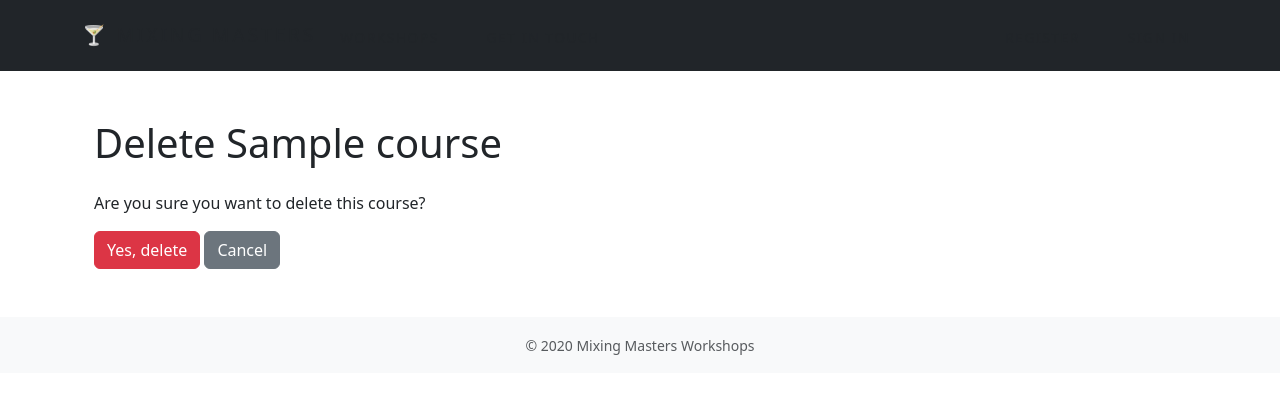
After one commit to Kearns55/mixing-masters, a Django app: template courses/templates/courses/delete_course.html in a window 1280 px wide. The commit adds this page. Shown: the top 394 px of the page. Run offline with Django 4.2, Linux system fonts and the light colour scheme; the template is opened without the code that fills it: most values are stand-ins (such as "Sample title", 1, 10 or a date in 2020).

Commit message:
Add delete course function

```diff
--- /dev/null
+++ b/courses/templates/courses/delete_course.html
@@ -0,0 +1,15 @@
+{% extends 'base.html' %}
+
+{% block title %}Delete {{ course.name }} | Mixing Masters Workshops{% endblock %}
+
+{% block content %}
+<div class="container my-5">
+    <h1 class="mb-4">Delete {{ course.name }}</h1>
+    <p>Are you sure you want to delete this course?</p>
+    <form method="post">
+        {% csrf_token %}
+        <button type="submit" class="btn btn-danger">Yes, delete</button>
+        <a href="{% url 'courses:course_detail' course.pk %}" class="btn btn-secondary">Cancel</a>
+    </form>
+</div>
+{% endblock %}
--- a/courses/urls.py
+++ b/courses/urls.py
@@ -10,6 +10,7 @@ urlpatterns = [
     path('<int:pk>/checkout/', views.create_checkout_session, name='create_checkout_session'),
     path('my-courses/', views.my_courses, name='my_courses'),
     path('update-course/<int:pk>/', views.update_course, name='update_course'),
+    path('delete-course/<int:pk>/', views.delete_course, name='delete_course'),
     path('success/', views.payment_success, name='payment_success'),
     path('cancel/', views.payment_cancel, name='payment_cancel'),
 ]
```
Also changed, not shown: courses/templates/courses/course_list.html (+7 -2 lines), courses/views.py (+14 -1 lines).
